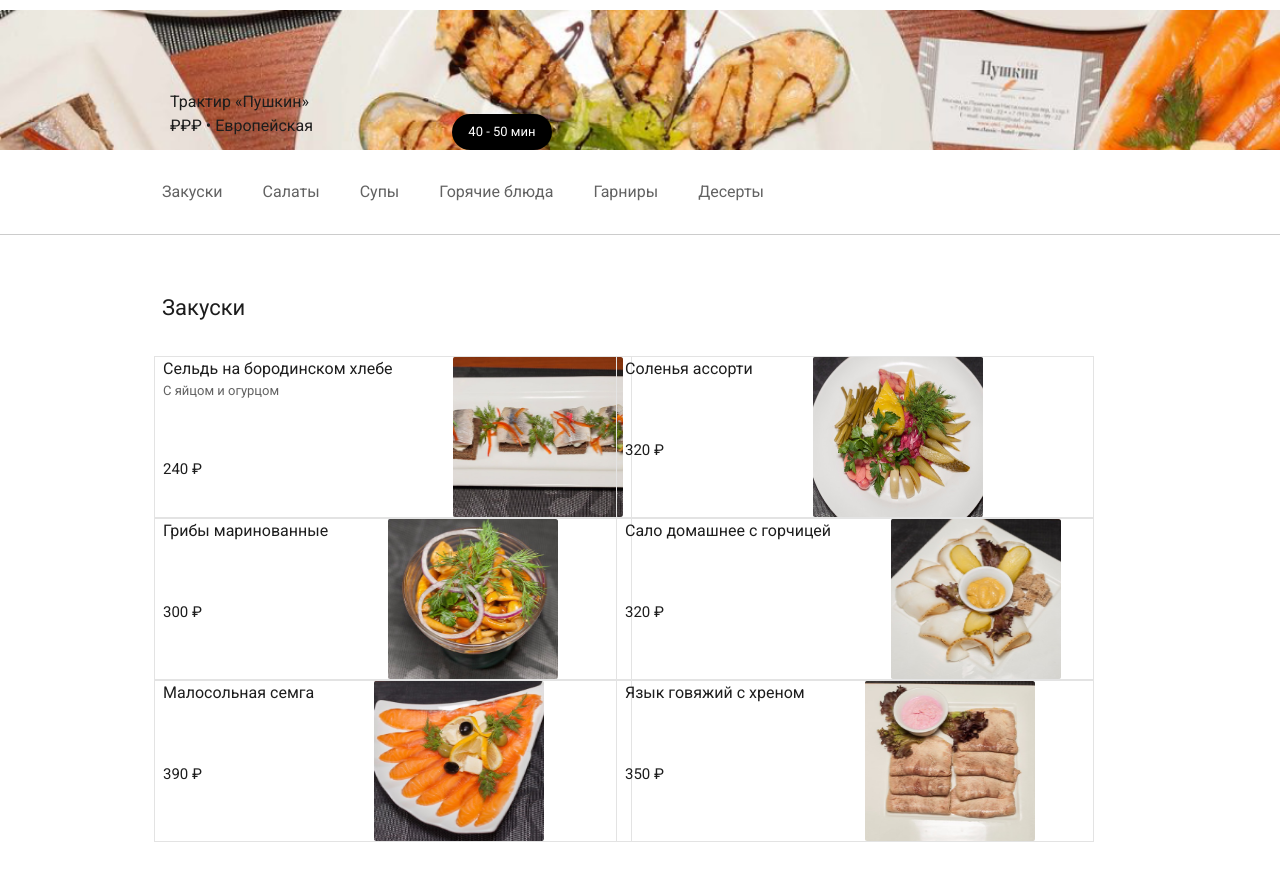
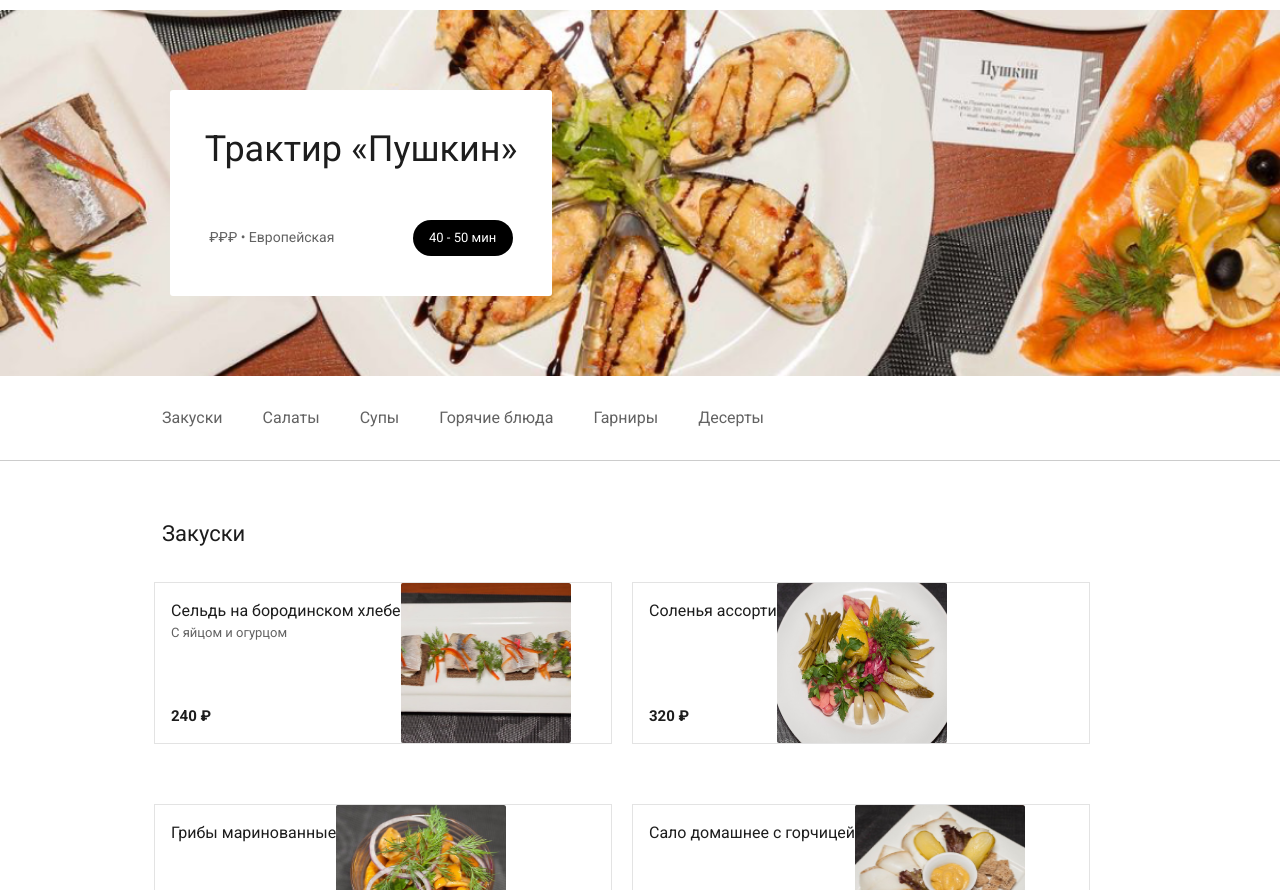
Before and after one commit to olfer/stapikGraduationProject, a plain HTML site: page pushkin.html in a window 1280 px wide. Shown: the part 62-952 px from the top of the page. Drawn offline with nearby package versions, Linux system fonts and the light colour scheme.

Commit message:
small changes

```diff
--- a/pushkin.html
+++ b/pushkin.html
@@ -62,9 +62,9 @@
       <div class="container">
         <div class="col-xs-12 col-md-7 col-lg-5">
           <div class="preview__logo">
-            <div>Трактир «Пушкин»</div>
+            <div class="preview__name">Трактир «Пушкин»</div>
             <div class="dishes-waitingTime">
-              <div>₽₽₽ • Европейская</div>
+              <div class="dishes">₽₽₽ • Европейская</div>
               <div class="preview__waitingTime">40 - 50 мин</div>
             </div>
           </div>
@@ -86,75 +86,77 @@
         <div class="snacks__logo">Закуски</div>
       </div>
       <div class="container cards">
-        <div class="col-xs-12 col-sm-12 col-md-12 col-lg-6 row">
-          <div>
+        <div class="col-xs-12 col-sm-12 col-md-12 col-lg-6 padding">
+          <div class="main__list row">
+            <div class="column">
               <div class="dish">
                 <div>Сельдь на бородинском хлебе</div>
                 <div class="ingredients">С яйцом и огурцом</div>
               </div>
-            <div class="price">240 ₽</div>
+              <div class="price"><strong>240 ₽</strong></div>
             </div>
-          <figure class="cadr__snacks">
+            <figure class="card__snacks">
               <img
                 src="img/Сельдь на бородинском хлебе.png"
                 alt="Сельдь на бородинском хлебе"
               />
             </figure>
           </div>
-        <div class="col-xs-12 col-sm-12 col-md-12 col-lg-6 row">
-            <div>
+        </div>
+        <div class="col-xs-12 col-sm-12 col-md-12 col-lg-6 padding">
+          <div class="main__list row">
+            <div class="column">
               <div>Соленья ассорти</div>
-              <div class="price">320 ₽</div>
+              <div class="price"><strong>320 ₽</strong></div>
             </div>
-            <figure class="cadr__snacks">
-              <img
-                src="img/Соленья ассорти.png"
-                alt="Соленья ассорти"
-              />
+            <figure class="card__snacks">
+              <img src="img/Соленья ассорти.png" alt="Соленья ассорти" />
             </figure>
           </div>
-          <div class="col-xs-12 col-sm-12 col-md-12 col-lg-6 row">
-            <div>
+        </div>
+        <div class="col-xs-12 col-sm-12 col-md-12 col-lg-6 padding">
+          <div class="main__list row">
+            <div class="column">
               <div>Грибы маринованные</div>
-              <div class="price">300 ₽</div>
+              <div class="price"><strong>300 ₽</strong></div>
             </div>
-            <figure class="cadr__snacks">
-              <img
-                src="img/Грибы маринованные.png"
-                alt="Грибы маринованные"
-              />
+            <figure class="card__snacks">
+              <img src="img/Грибы маринованные.png" alt="Грибы маринованные" />
             </figure>
           </div>
-          <div class="col-xs-12 col-sm-12 col-md-12 col-lg-6 row">
-            <div>
+        </div>
+        <div class="col-xs-12 col-sm-12 col-md-12 col-lg-6 padding">
+          <div class="main__list row">
+            <div class="column">
               <div>Сало домашнее с горчицей</div>
-              <div class="price">320 ₽</div>
+              <div class="price"><strong>320 ₽</strong></div>
             </div>
-            <figure class="cadr__snacks">
+            <figure class="card__snacks">
               <img
                 src="img/Сало домашнее с горчицей.png"
                 alt="Сало домашнее с горчицей"
               />
             </figure>
           </div>
-          <div class="col-xs-12 col-sm-12 col-md-12 col-lg-6 row">
-            <div>
+        </div>
+        <div class="col-xs-12 col-sm-12 col-md-12 col-lg-6 padding">
+          <div class="main__list row">
+            <div class="column">
               <div>Малосольная семга</div>
-              <div class="price">390 ₽</div>
+              <div class="price"><strong>390 ₽</strong></div>
             </div>
-            <figure class="cadr__snacks">
-              <img
-                src="img/Малосольная семга.png"
-                alt="Малосольная семга"
-              />
+            <figure class="card__snacks">
+              <img src="img/Малосольная семга.png" alt="Малосольная семга" />
             </figure>
           </div>
-          <div class="col-xs-12 col-sm-12 col-md-12 col-lg-6 row">
-            <div>
+        </div>
+        <div class="col-xs-12 col-sm-12 col-md-12 col-lg-6 padding">
+          <div class="main__list row">
+            <div class="column">
               <div>Язык говяжий с хреном</div>
-              <div class="price">350 ₽</div>
+              <div class="price"><strong>350 ₽</strong></div>
             </div>
-            <figure class="cadr__snacks">
+            <figure class="card__snacks">
               <img
                 src="img/Язык говяжий с хреном.png"
                 alt="Язык говяжий с хреном"
@@ -162,6 +164,22 @@
             </figure>
           </div>
         </div>
+      </div>
     </section>
+    <div class="card mb-3" style="max-width: 540px;">
+      <div class="row no-gutters">
+
+        <div class="col-md-8">
+          <div class="card-body">
+            <h5 class="card-title">Card title</h5>
+            <p class="card-text">This is a wider card with supporting text below as a natural lead-in to additional content. This content is a little bit longer.</p>
+            <p class="card-text"><small class="text-muted">Last updated 3 mins ago</small></p>
+          </div>
+        </div>
+        <div class="col-md-4">
+          <img src="..." class="card-img" alt="...">
+        </div>
+      </div>
+    </div>
   </body>
 </html>
--- a/style/pushkin.css
+++ b/style/pushkin.css
@@ -1,6 +1,6 @@
 body {
   font-size: 16px;
-  color: #1D1D1D;
+  color: #1d1d1d;
   font-family: "Roboto", sans-serif;
   margin: 0;
 }
@@ -56,14 +56,29 @@ a.buttomEnter:hover {
 
 /*preview*/
 .preview {
+  padding: 80px 0;
   background-size: cover;
 }
 .preview__logo {
-  padding-top: 80px;
+  background-color: #fff;
+  padding-top: 38px;
+  border-radius: 3px;
+}
+.preview__name {
+  font-size: 36px;
+  line-height: 42px;
+  text-align: center;
+  padding-bottom: 50px;
+}
+.dishes {
+  font-size: 14px;
+  line-height: 16px;
+  color: #626262;
 }
 .dishes-waitingTime {
   display: flex;
-  justify-content: space-between;
+  justify-content: space-around;
+  padding-bottom: 40px;
 }
 
 .preview__waitingTime {
@@ -93,6 +108,13 @@ a.buttomEnter:hover {
 }
 
 /*snacks*/
+.main__list{
+  margin-bottom: 50px;
+  margin-right: 18px;
+}
+.main__list:hover {
+  background-color: #fafafa;
+}
 .snacks {
   padding: 56px 0 80px 0;
 }
@@ -100,27 +122,45 @@ a.buttomEnter:hover {
   font-size: 22px;
   padding-bottom: 32px;
 }
-figure{
+figure {
   margin: 0;
-    padding-left: 60px;
+
+
+}
+figure img{
+  text-align: right;
 }
 
-.card__snacks {
-  float: left;
-}
 .row {
   display: flex;
   border: 1px solid #e3e3e3;
+
 }
-.ingredients{
+
+.column{
+  padding: 16px 0 16px 16px;
+  display: flex;
+  justify-content: space-between;
+  flex-direction:column;
+}
+.ingredients {
   font-size: 13px;
   color: #626262;
+
 }
-.price{
-    padding-top: 58px;
+.price {
+  font-weight: 500;
   font-size: 15px;
+  line-height: 21px;
 }
-.cards{
+.cards {
   display: flex;
   flex-wrap: wrap;
+
 }
+.dishes{
+  padding-top: 9px;
+}
+.padding{
+  padding: 0 10px 10px 0;
+}
```
Lines whose indentation alone changed are shown as unchanged.
